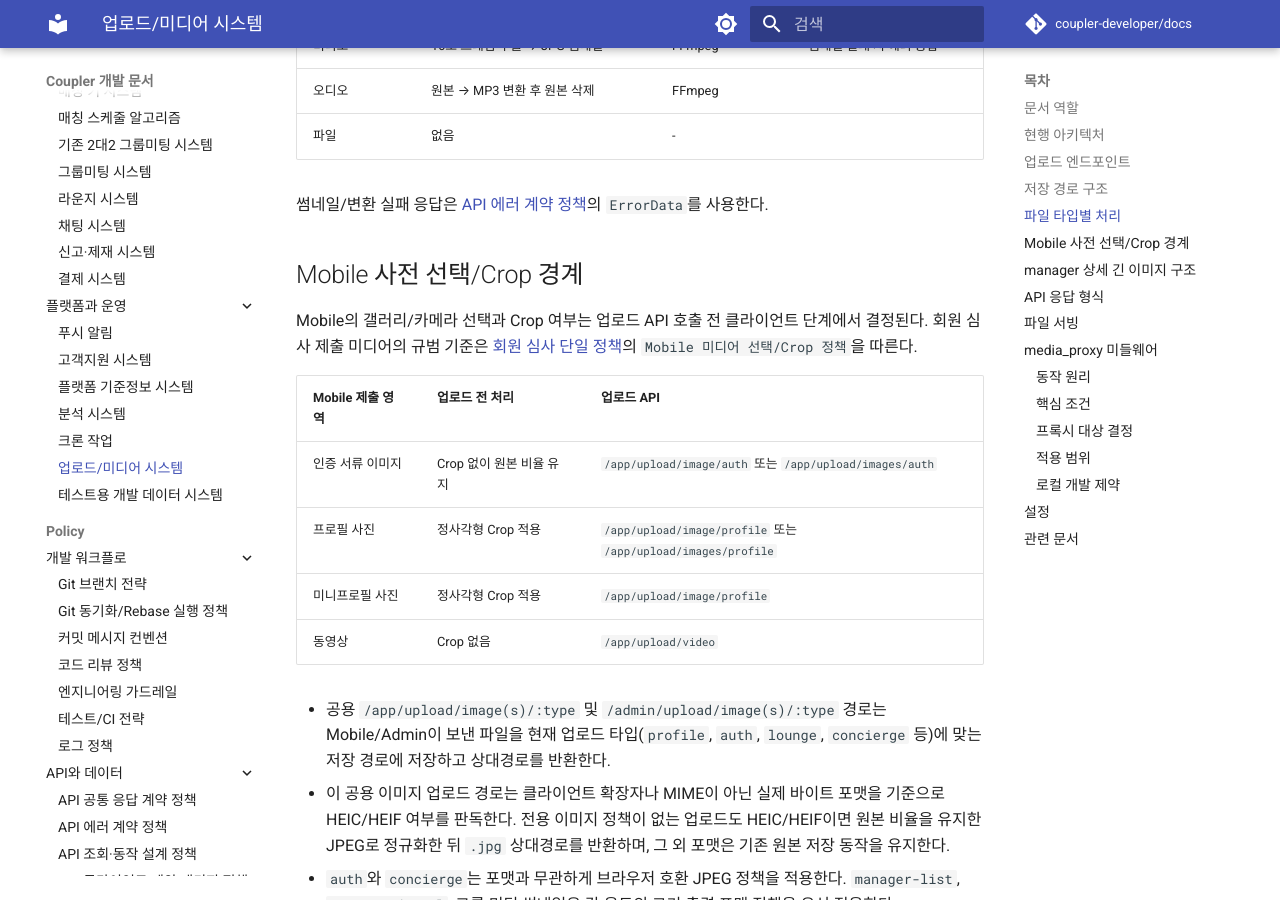
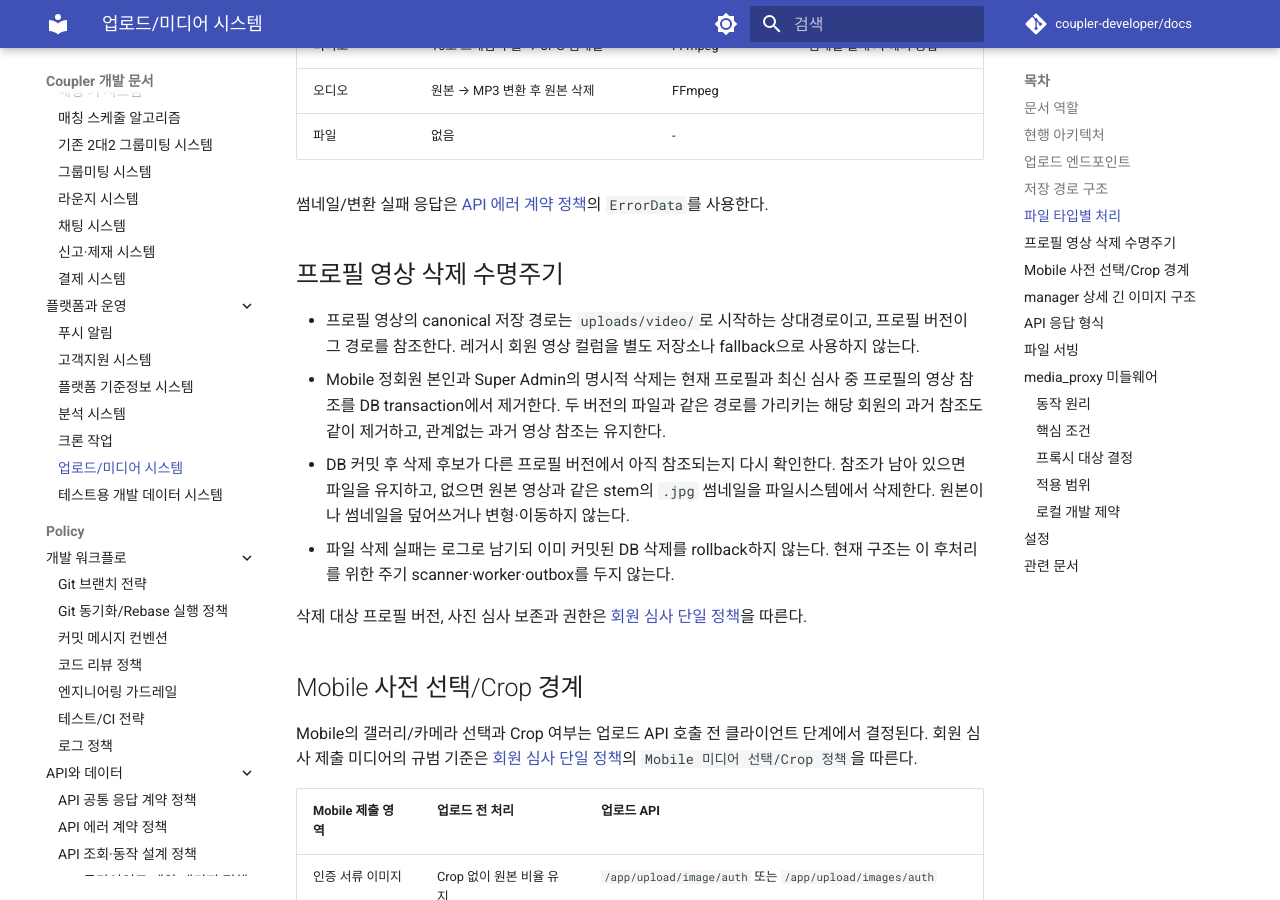
Before and after one commit to coupler-developer/docs, an MkDocs documentation site: the page built from content/architecture/upload-media-system.md, in a window 1280 px wide and 900 px high, scrolled down 3100 px. Built offline with MkDocs 1.6.1 and Material for MkDocs 9.7.7, drawn with Linux system fonts in a browser that asks for light colours; comment, search, counter and statistics services are not loaded.

Commit message:
docs: 프로필 영상 삭제 계약을 문서화한다

```diff
--- a/content/architecture/upload-media-system.md
+++ b/content/architecture/upload-media-system.md
@@ -80,6 +80,22 @@ uploads/
 | 파일 | 없음 | - | |
 
 썸네일/변환 실패 응답은 [API 에러 계약 정책](../policy/api-error-contract-policy.md)의 `ErrorData`를 사용한다.
+
+## 프로필 영상 삭제 수명주기
+
+- 프로필 영상의 canonical 저장 경로는 `uploads/video/`로 시작하는 상대경로이고, 프로필 버전이 그 경로를
+  참조한다. 레거시 회원 영상 컬럼을 별도 저장소나 fallback으로 사용하지 않는다.
+- Mobile 정회원 본인과 Super Admin의 명시적 삭제는 현재 프로필과 최신 심사 중 프로필의 영상 참조를
+  DB transaction에서 제거한다. 두 버전의 파일과 같은 경로를 가리키는 해당 회원의 과거 참조도 같이
+  제거하고, 관계없는 과거 영상 참조는 유지한다.
+- DB 커밋 후 삭제 후보가 다른 프로필 버전에서 아직 참조되는지 다시 확인한다. 참조가 남아 있으면 파일을
+  유지하고, 없으면 원본 영상과 같은 stem의 `.jpg` 썸네일을 파일시스템에서 삭제한다. 원본이나 썸네일을
+  덮어쓰거나 변형·이동하지 않는다.
+- 파일 삭제 실패는 로그로 남기되 이미 커밋된 DB 삭제를 rollback하지 않는다. 현재 구조는 이 후처리를
+  위한 주기 scanner·worker·outbox를 두지 않는다.
+
+삭제 대상 프로필 버전, 사진 심사 보존과 권한은 [회원 심사 단일 정책](../policy/member-review-policy.md)을
+따른다.
 
 ## Mobile 사전 선택/Crop 경계
 
--- a/content/policy/member-review-policy.md
+++ b/content/policy/member-review-policy.md
@@ -161,11 +161,20 @@ Mobile에서 심사 제출 전에 적용하는 미디어 선택/Crop 기준은
 
 ### 프로필 영상 삭제 계약
 
-- Mobile 정회원 본인 삭제와 기존 CMS 삭제 operation은 서버 내부의 같은 원자적 삭제 명령으로 수렴한다.
+- Mobile 정회원 본인 삭제와 기존 CMS 삭제 operation은 서버 내부의 같은 삭제 operation으로 수렴한다.
   `SPECIAL_MEMBER`는 기존 정책대로 `FULL_MEMBER`와 동일하게 허용한다. 프로필 수정 payload의 `video: ''`를
   삭제 신호로 해석하지 않는다.
-- 삭제 명령은 프로필 버전과 레거시 회원 정보에 남은 영상 참조를 함께 제거한다. 같은 프로필 버전의 사진,
-  사진별 심사 상태와 반려 사유는 변경하지 않는다.
+- DB 삭제 대상은 회원이 참조하는 현재 프로필 버전과 Admin·Mobile이 현재 심사 대상으로 읽는 최신
+  non-normal 버전이다. 두 버전이 가리키는 물리 영상과 같은 파일을 참조하는 해당 회원의 과거 버전도 같은
+  transaction에서 영상 URL·상태·사유를 제거하되, 다른 영상을 가리키는 과거 버전은 변경하지 않는다.
+- 영상의 저장·조회 기준은 `member-review.profile-version`이다. 레거시 회원 영상 컬럼은 contract
+  migration으로 제거하며 삭제 operation의 이중 저장·fallback으로 유지하지 않는다.
+- DB 커밋 후 삭제 후보 경로에 대한 남은 프로필 참조를 다시 확인한다. 참조가 없으면 원본 영상과 같은
+  stem의 JPG 썸네일을 파일시스템에서 삭제하고, 참조가 남아 있으면 둘 다 유지한다. 파일 내용을 덮어쓰거나
+  변형·이동하지 않는다.
+- 파일 삭제는 DB transaction과 하나로 묶을 수 없는 best-effort 후처리다. 실패는 로그로 남기고 이미
+  커밋된 논리 삭제를 rollback하지 않으며, 이 operation을 위한 주기 scanner·worker·outbox를 두지 않는다.
+- 같은 프로필 버전의 사진, 사진별 심사 상태와 반려 사유는 변경하지 않는다.
 - 진행 중이거나 반려된 사진 심사와 사진 제출 가능 여부는 기존 영상의 삭제 진입을 막지 않는다. 영상 삭제와
   함께 제출 가능한 사진 변경이 있으면 삭제 성공 뒤 사진 변경만 별도 심사 명령으로 처리한다.
 - 삭제 전 영상 심사 상태가 집계에 영향을 주던 프로필 버전은 남은 사진 상태만으로 집계 상태를 다시 계산한다.
@@ -336,6 +345,8 @@ CMS 회원정보 저장은 닉네임처럼 필수 인증과 무관한 필드를
 
 - `POST /app/member/request-review/auth`
 - `POST /app/member/deleteAuth`
+- `DELETE /app/member/profile/video`
+- `DELETE /admin/member/deleteVideo/{id}`
 
 응답 계약:
 
@@ -356,6 +367,7 @@ CMS 회원정보 저장은 닉네임처럼 필수 인증과 무관한 필드를
 | --- | --- | --- | --- |
 | `MEMBER` | `MEMBER_AUTH_REVIEW_REQUIRED_AUTH_DELETE_FORBIDDEN` | `FIX_REQUEST` | `{}` |
 | `MEMBER` | `MEMBER_AUTH_REVIEW_REQUIRED_AUTH_MANAGER_PROFILE_MISSING` | `CONTACT_SUPPORT` | `{}` |
+| `MEMBER` | `MEMBER_PROFILE_VIDEO_DELETE_FAILED` | `RETRY` | `{}` |
 
 `member_id`, `manager_id`, `required_auth_types` 같은 내부 식별자와 진단값은 서버 로그에만 남기고 public `ErrorData.error_context`에는 넣지 않는다.
 
```
Also changed, not shown: content/architecture/member-review-system.md (+3 -2 lines), content/flows/cross-project/api-production-deploy-flow.md (+3 -1 lines), content/flows/cross-project/db-migration-operation-flow.md (+19 -0 lines).
